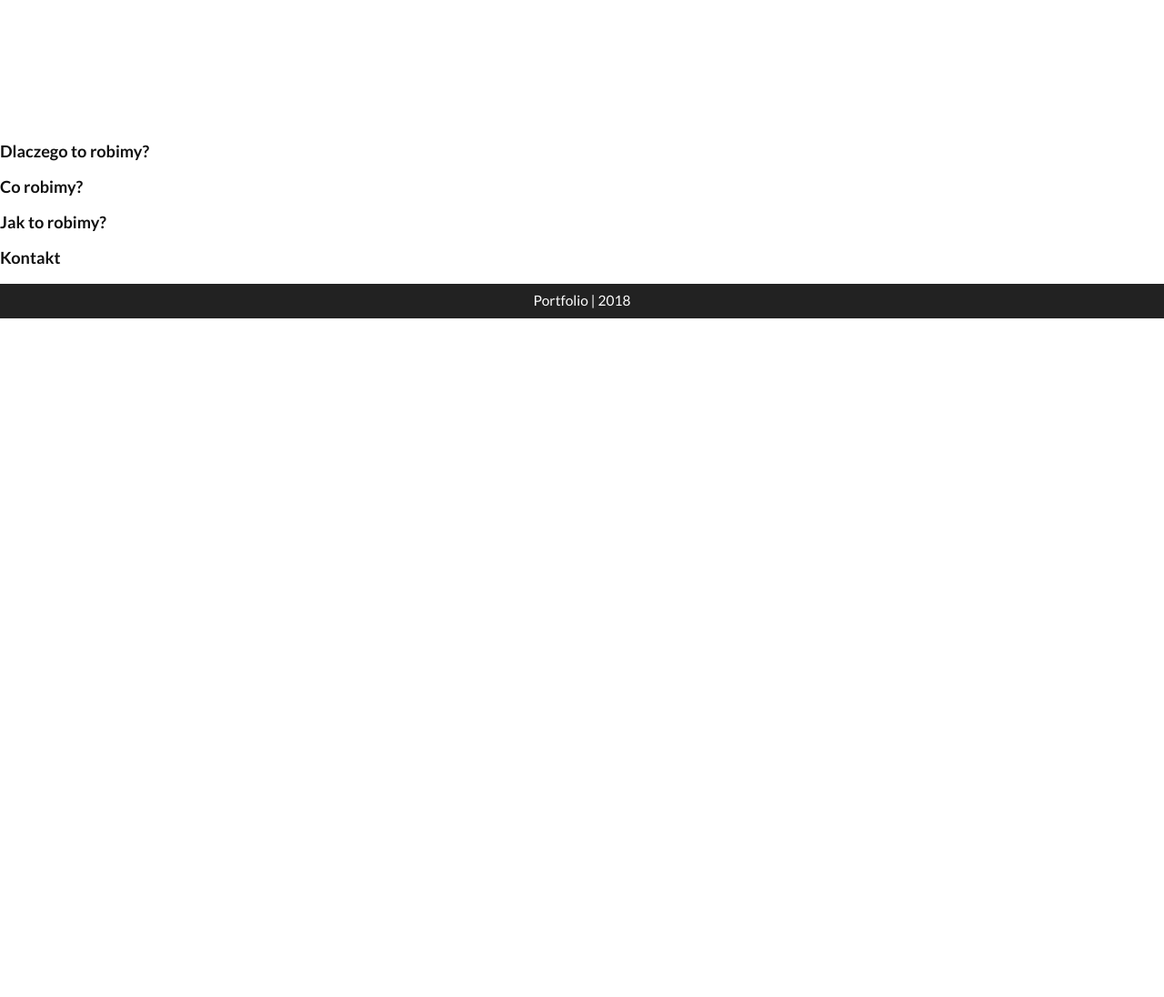
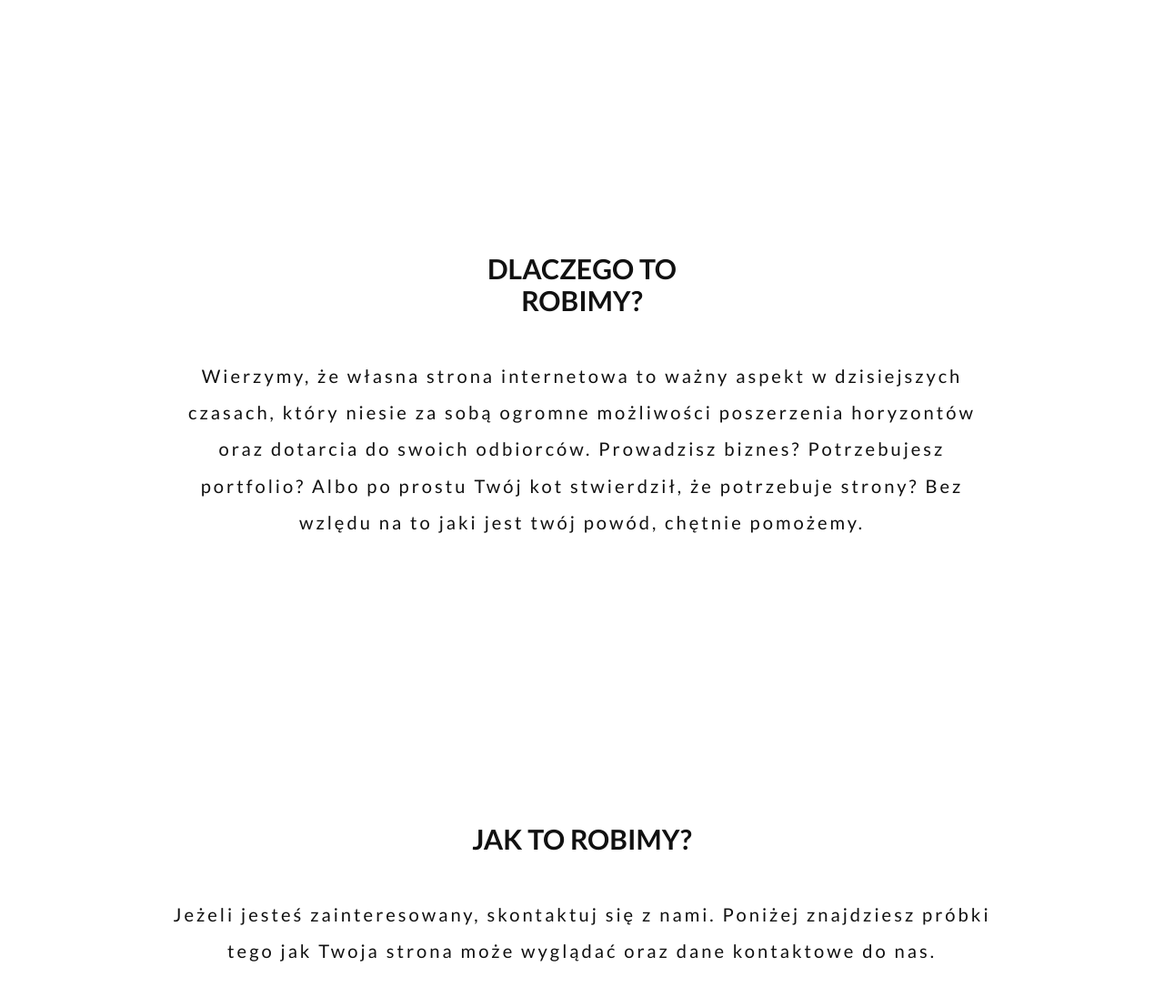
Before and after one commit to daamian3/portfolio2, a website: page index.html in a window 1280 px wide. Shown: the part 1480-2576 px from the top of the page at 91% size. Before the commit the page ends 1830 px from the top, so only its background shows below. Drawn offline with Linux system fonts and the light colour scheme.

Commit message:
Today's chages

```diff
--- a/index.html
+++ b/index.html
@@ -69,24 +69,54 @@
       <i class="fas fa-chevron-circle-down header__scroll"></i>
     </header>
 
-    <section class="section1" id="section1">
-      <h3>Wstęp</h3>
+    <section class="section section1 section--intro" id="section1">
+      <div class="section__container">
+        <h2 class="section__header">Wstęp</h3>
+          <p class="section__content">DM WEBMASTERS to dwuosobowy zespół przyjaciół, których łączy zainteresowanie do
+            tworzenia stron oraz aplikacji
+            internetowych. Robienie tego sprawia nam przyjemność. Pragniemy poszerzać swoją wiedzę oraz webowe
+            umiejętności,
+            dlatego każdy nowy projekt to kolejne wyzwanie dla nas i kolejna szansa, aby zrobić go jeszcze lepiej niż
+            poprzedni. Dążymy do tego abyś miał wymarzoną wizytówkę, przygotowaną specjalnie dla Twoich potrzeb, a my
+            jesteśmy tu po to, aby stworzyć ją taką jaką chcesz.</p>
+      </div>
+
     </section>
 
-    <section class="section2" id="section2">
-      <h3>Dlaczego to robimy?</h3>
+    <section class="section section2 section--why" id="section2">
+      <div class="section__container">
+        <h2 class="section__header">Dlaczego to robimy?</h3>
+          <p class="section__content">Wierzymy, że własna strona internetowa to ważny aspekt w dzisiejszych czasach,
+            który niesie za sobą ogromne
+            możliwości poszerzenia horyzontów oraz dotarcia do swoich odbiorców. Prowadzisz biznes? Potrzebujesz
+            portfolio?
+            Albo po prostu Twój kot stwierdził, że potrzebuje strony? Bez wzlędu na to jaki jest twój powód, chętnie
+            pomożemy.</p>
+      </div>
     </section>
 
-    <section class="section3" id="section3">
-      <h3>Co robimy?</h3>
+    <section class="section section3 section--how" id="section3">
+      <div class="section__container">
+        <h2 class="section__header">Jak to robimy?</h3>
+          <p class="section__content">Jeżeli jesteś zainteresowany, skontaktuj się z nami. Poniżej znajdziesz próbki
+            tego jak Twoja strona może
+            wyglądać oraz dane kontaktowe do nas.</p>
+      </div>
     </section>
 
-    <section class="section4" id="section4">
-      <h3>Jak to robimy?</h3>
+    <section class="section section4 section--demos" id="section4">
+      <div class="section__container">
+        <h2 class="section__header">Demos</h2>
+        <p class="section__content">Portfolio</p>
+      </div>
+
     </section>
 
-    <section class="section5" id="section5">
-      <h3>Kontakt</h3>
+    <section class="section section5 section--contact" id="section5">
+      <div class="section__container">
+        <h2 class="section__header">Kontakt</h3>
+          <p class="section__content">Some contact info</p>
+      </div>
     </section>
 
     <footer class="footer">
@@ -97,6 +127,7 @@
   <script src="scripts/jquery.min.js"></script>
   <script src="scripts/loader.js"></script>
   <script src="scripts/scroll.js"></script>
+  <script src="scripts/active.js"></script>
 </body>
 
 </html>
--- a/sass/theme/_style.scss
+++ b/sass/theme/_style.scss
@@ -139,8 +139,13 @@
     cursor: pointer;
     position: relative;
     @include flexbox(row, flex-start, center);
-    @include padding-box('big');
+    // @include padding-box('big');
     transition: $transition-fast;
+
+    & > a {
+      @include padding-box('big');
+      width: 100%;
+    }
 
     &:hover{
       background-color: $color-primary-base;
@@ -164,3 +169,26 @@
 .section1{
   height: 100vh;
 }
+
+.section {
+  padding-top: 7rem;
+  padding-bottom: 7rem;
+  font-size: $font-size-huge;
+
+  &__container {
+    @include flexbox(column, center, center, nowrap);
+    @include margin-box('huge');
+    text-align: center;
+  }
+
+  &__header {
+    text-transform: uppercase;
+    width: 25%;
+  }
+
+  &__content {
+    width: 75%;
+    line-height: 2;
+    letter-spacing: 3px;
+  }
+}
--- a/sass/utils/_mixins.scss
+++ b/sass/utils/_mixins.scss
@@ -22,7 +22,7 @@
   }
   @else if $position == 'horizontal' {
     left: 50%;
-    transform: translate(-50%);
+    transform: translateX(-50%);
   }
   @else {
     top: 50%;
--- /dev/null
+++ b/scripts/active.js
@@ -0,0 +1,11 @@
+(function () {
+  const $menuButtons = $('.menu__button');
+
+  $menuButtons.each(function () {
+    $(this).on('click', function () {
+      // remove class "active" from all siblings
+      $(this).siblings().removeClass('active');
+      $(this).addClass('active');
+    })
+  })
+})();
```
Also changed, not shown: main.min.css.
